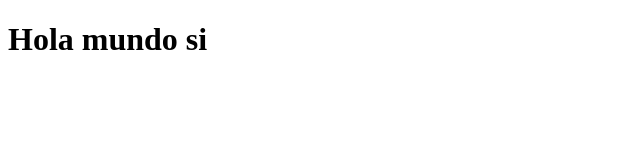
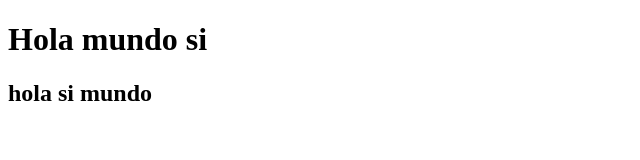
Before and after one commit to EDUPRO74/mi_repositorio, a plain HTML site: page index.html in a window 1280 px wide. Shown: the whole page, without its empty margins (0-640 px from the left). Drawn offline with Linux system fonts and the light colour scheme.

Commit message:
agrege un h2

```diff
--- a/index.html
+++ b/index.html
@@ -8,5 +8,6 @@
 </head>
 <body>
     <h1> Hola mundo si </h1>
+    <h2> hola si mundo </h2>
 </body>
 </html>
```
